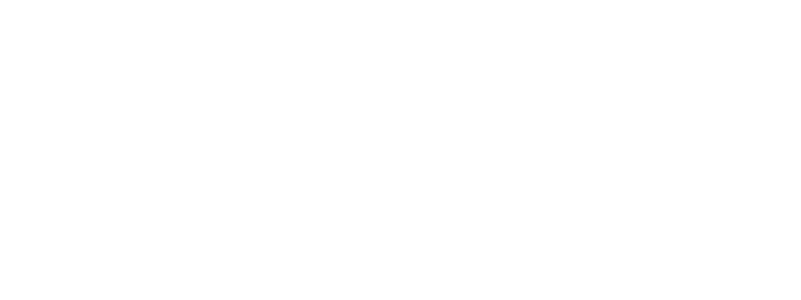
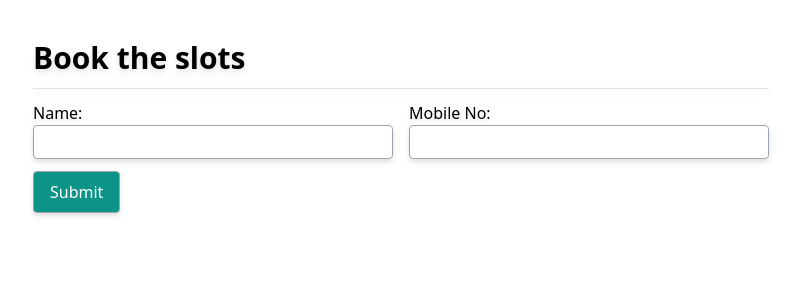
Before and after one commit to Sonali-Mali93/Nuxt-Assignment, a Nuxt app: page /demo in a window 1280 px wide. Before the commit this address had no page. Shown: the top 300 px of the page, without its empty margins (239-1040 px from the left). Built offline with nearby package versions, Linux system fonts and the light colour scheme.

Commit message:
Added the CRUD operation to the form

```diff
--- /dev/null
+++ b/pages/demo.vue
@@ -0,0 +1,90 @@
+<template>
+    <div class="mt-5">
+        <form @submit="submitForm" class="px-4 my-10 max-w-3xl mx-auto space-y-3 drop-shadow-md" method="post">
+            <h1 class="text-3xl font-semibold">Book the slots</h1>
+            <hr class="bg-black">
+            <div class="flex space-x-4">
+                <div class="w-1/2">
+                    <label for="Name">Name:</label>
+                    <input v-model="user.firstName"
+                        class="border border-gray-400 block px-4 py-1 w-full rounded focus:outline-none focus:border-teal-500"
+                        type="text" name="firstname" id="firstname" required>
+                </div>
+                <div class="w-1/2">
+                    <label for="Name">Mobile No:</label>
+                    <input v-model="user.contact"
+                        class="border border-gray-400 block px-4 py-1 w-full rounded focus:outline-none focus:border-teal-500"
+                        type="text" name="contact" id="contact" required>
+                </div>
+            </div>
+            <div class="form_action_button space-x-2">
+                <button class="border border-gray-400 px-4 py-2 max-w-xs rounded bg-teal-600 text-white" type="submit"
+                    value="Submit">Submit</button>
+            </div>
+        </form>
+
+        <div v-for="(per, index) in users" v-bind:index="index" :key="per" class="flex flex-wrap -mb-4 ">
+            <div class="w-1/3 mb-4 bg-red-400 space-y-4">
+                <p>Name - {{ per.firstName }}</p>
+                <p>Mobile No - {{ per.contact }}</p>
+                <button @click="editData(index)"
+                    class="border border-gray-400 px-3 py-1 max-w-xs rounded bg-red-600 text-white" type="submit"
+                    value="Submit"> Edit Details</button>
+            </div>
+        </div>
+    </div>
+</template>
+
+<script>
+export default {
+    data() {
+        return {
+            users: [],
+            user: {
+                isEdit: true,
+                editIndex: -1,
+                firstName: '',
+                contact: ''
+            }
+        }
+    },
+    methods: {
+        submitForm(event) {
+            event.preventDefault();
+            if (this.isEdit == true) {
+                this.users[this.editIndex] = this.user;
+                this.isEdit = false;
+                this.editIndex = -1;
+            } else {
+                this.users.push(this.user);
+            }
+            this.user = {
+                firstName: "",
+                contact: "",
+            }
+            console.log(this.users)
+        },
+        deleteData(index) {
+            if (confirm('You Want To Delete The Data ?'))
+                this.users.splice(index, 1);
+        },
+        editData(index) {
+            if (confirm('Do you want to edit data?'))
+            console.log("users = ", this.users[index].firstName)
+            this.user.firstName = this.users[index].firstName;
+            this.user.contact = this.users[index].contact;
+            this.isEdit = true;
+            this.editIndex = index;
+        },
+    }
+}
+</script>
+
+
+<style>
+table,
+tr,
+td {
+    border: 1px black solid;
+}
+</style>
```
